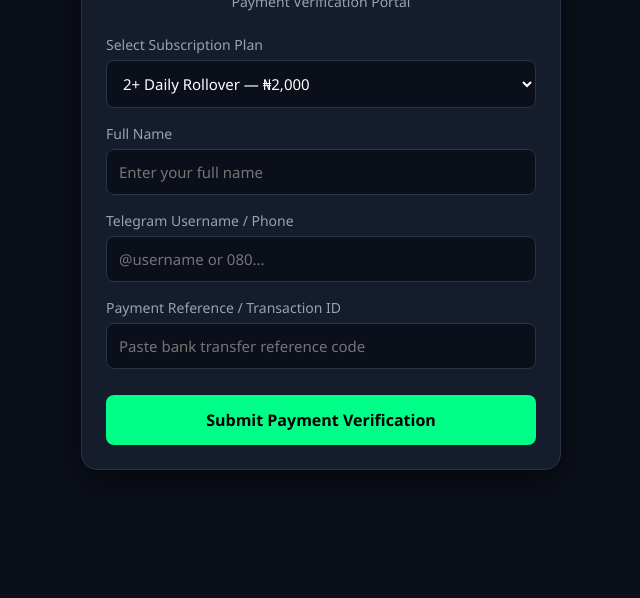
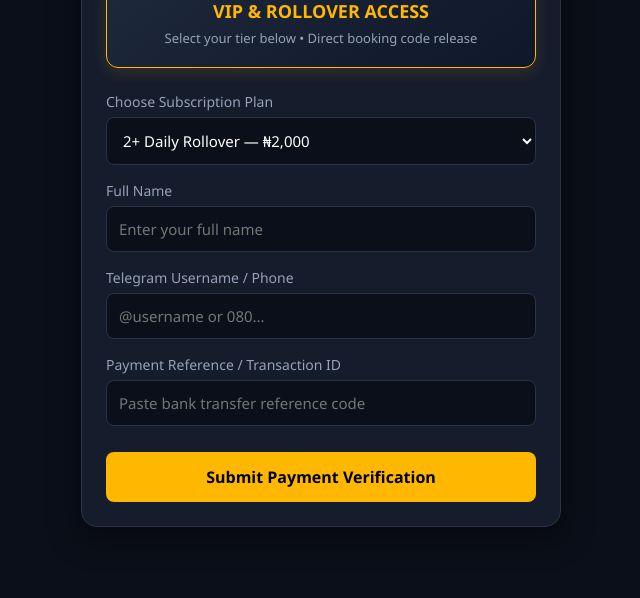
Before and after one commit to eehoida4-cell/apex-daily-odds-server, a website: page index.html in a window 1280 px wide. Shown: the part 202-800 px from the top of the page, without its empty margins (319-959 px from the left). Drawn offline with Linux system fonts and the light colour scheme.

Commit message:
Update index.html

```diff
--- a/index.html
+++ b/index.html
@@ -3,7 +3,7 @@
 <head>
     <meta charset="UTF-8">
     <meta name="viewport" content="width=device-width, initial-scale=1.0">
-    <title>Apex Daily Odds - Premium Betting Tips</title>
+    <title>Apex Daily Odds - Payment Verification</title>
     <style>
         :root {
             --bg-color: #0b0f19;
@@ -60,6 +60,28 @@
             font-size: 14px;
         }
 
+        .ticket-card {
+            background: linear-gradient(145deg, #1e293b, #0f172a);
+            border: 1px solid var(--accent-gold);
+            border-radius: 12px;
+            padding: 20px;
+            margin-bottom: 24px;
+            text-align: center;
+            box-shadow: 0 4px 15px rgba(255, 183, 0, 0.15);
+        }
+
+        .ticket-card h3 {
+            color: var(--accent-gold);
+            font-size: 18px;
+            margin-bottom: 6px;
+            text-transform: uppercase;
+        }
+
+        .ticket-card p {
+            color: var(--text-muted);
+            font-size: 13px;
+        }
+
         .form-group {
             margin-bottom: 16px;
         }
@@ -83,13 +105,13 @@
         }
 
         .form-group input:focus, .form-group select:focus {
-            border-color: var(--accent-green);
+            border-color: var(--accent-gold);
         }
 
         .btn-submit {
             width: 100%;
             padding: 14px;
-            background-color: var(--accent-green);
+            background-color: var(--accent-gold);
             color: #000;
             font-weight: bold;
             font-size: 16px;
@@ -131,12 +153,17 @@
     <div class="container">
         <div class="header">
             <h1>Apex Daily Odds</h1>
-            <p>Payment Verification Portal</p>
+            <p>Instant Ticket Access Portal</p>
+        </div>
+
+        <div class="ticket-card">
+            <h3>VIP & Rollover Access</h3>
+            <p>Select your tier below • Direct booking code release</p>
         </div>
 
         <form id="paymentForm">
             <div class="form-group">
-                <label for="planSelect">Select Subscription Plan</label>
+                <label for="planSelect">Choose Subscription Plan</label>
                 <select id="planSelect" required>
                     <option value="2+ Daily Rollover (₦2,000)">2+ Daily Rollover — ₦2,000</option>
                     <option value="VIP Daily Plan (₦5,000)">VIP Daily Plan — ₦5,000</option>
@@ -197,7 +224,7 @@
 
                 if (result.success) {
                     statusBox.className = "status-msg status-success";
-                    statusBox.innerText = "Payment submitted! Admin notified on Telegram. Your booking code will be released shortly.";
+                    statusBox.innerText = "Payment submitted! Admin notified on Telegram. Your booking code will be sent shortly.";
                     statusBox.style.display = "block";
                     document.getElementById('paymentForm').reset();
                 } else {
```
